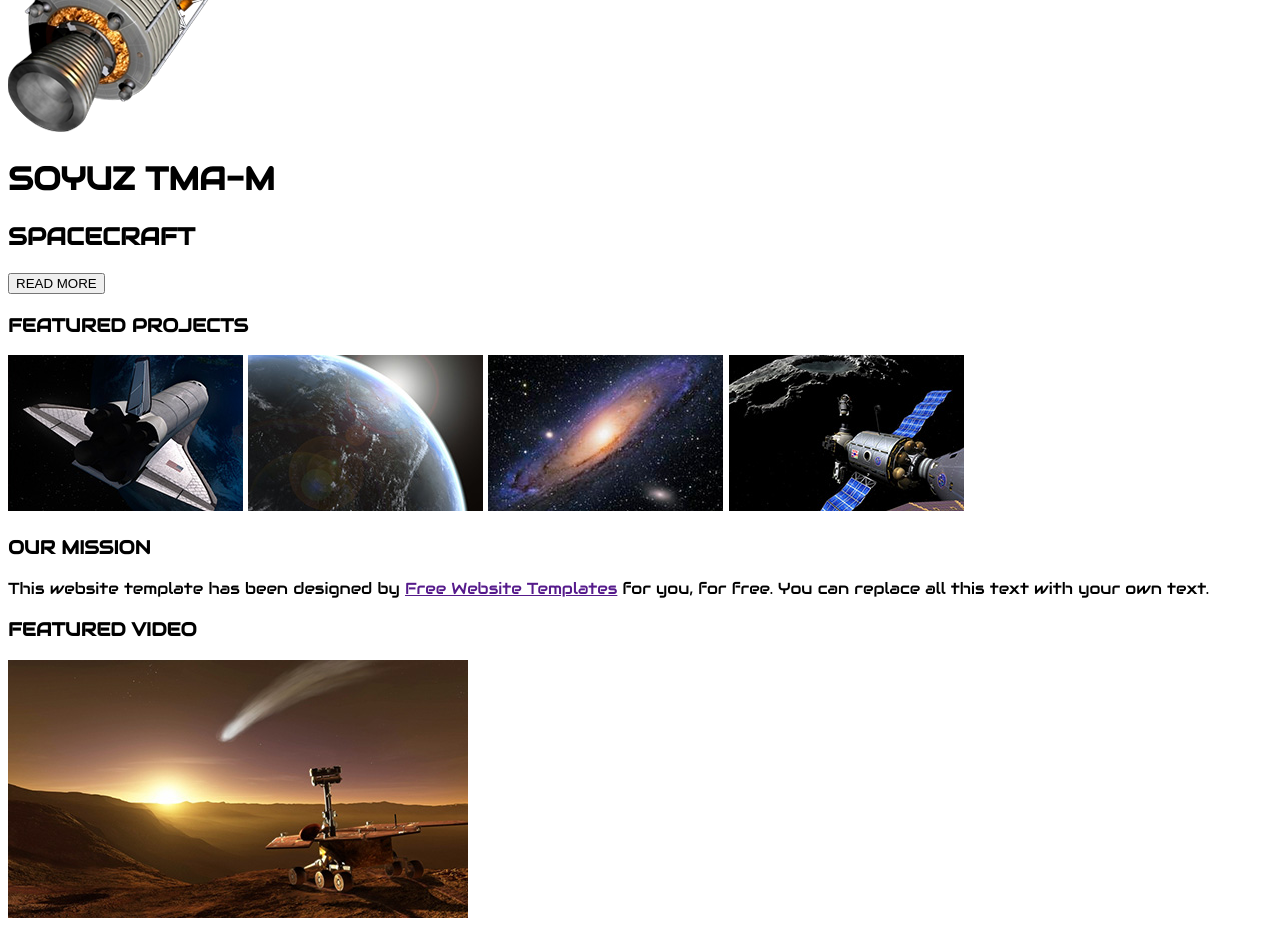
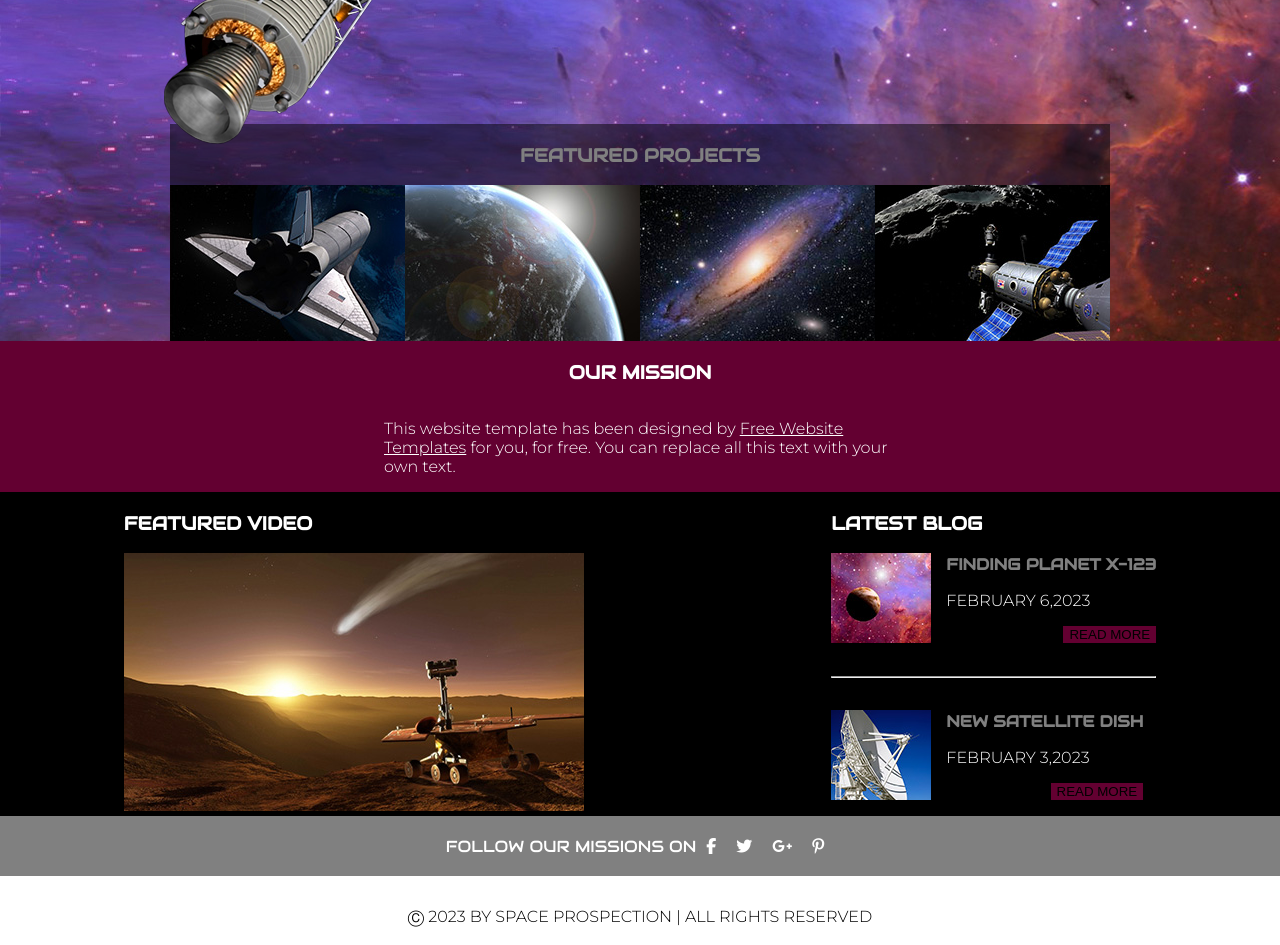
Before and after one commit to PesoPueblo/space-prospection, a plain HTML site: page index.html in a window 1280 px wide. Shown: the part 420-1365 px from the top of the page. Drawn offline with Linux system fonts and the light colour scheme.

Commit message:
mise en page css

```diff
--- a/index.html
+++ b/index.html
@@ -6,12 +6,13 @@
     <link rel="stylesheet" href="style.css">
     <link rel="preconnect" href="https://fonts.googleapis.com">
     <link rel="preconnect" href="https://fonts.gstatic.com" crossorigin>
-    <link href="https://fonts.googleapis.com/css2?family=Audiowide&display=swap" rel="stylesheet">
+    <link href="https://fonts.googleapis.com/css2?family=Audiowide&family=Montserrat:wght@300&display=swap" rel="stylesheet">
     <title>SPACE PROSPECTION</title>
+    <script src="https://kit.fontawesome.com/31c993d592.js" crossorigin="anonymous"></script>
 </head>
 <body>
     <header>
-        <img src="./images/logo.png" alt="logo">
+        <img src="./images/logo.png" alt="logo" class="logo de space prospection qui représente une fusée blanche sur fond rouge">
         <nav>
             <li class="selected">HOME</li>
             <li>ABOUT</li>
@@ -21,17 +22,17 @@
         </nav>
     </header>
     <main>
-        <div>
-            <img src="./images/satellite.png" alt="satellite">
-            <div>
+        <div class="satellite">
+            <img src="./images/satellite.png" alt="satellite" class="img-satellite">
+            <div class="infos">
                 <h1>SOYUZ TMA-M</h1>
                 <h2>SPACECRAFT</h2>
                 <button>READ MORE</button>
             </div>
         </div>
-        <div>
+        <div class="featured">
             <h3>FEATURED PROJECTS</h3>
-            <div>
+            <div class="img-project">
                 <img src="./images/project-image1.jpg" alt="">
                 <img src="./images/project-image2.jpg" alt="">
                 <img src="./images/project-image3.jpg" alt="">
@@ -39,48 +40,59 @@
             </div>
         </div>
     </main>
-    <div class="backrgroundpink">
+    <section class="backgroundpink">
         <h3>OUR MISSION</h3>
         <p>
-            This website template has been designed by <a href="">Free Website Templates</a> for you, for free.
+            This website template has been designed by <a href="#">Free Website Templates</a> for you, for free.
             You can replace all this text with your own text.
         </p>
-    </div>
-    <div class="backrgroundblack">
+    </section>
+    <section class="backgroundblack">
         <div>
             <h3>FEATURED VIDEO</h3>
             <img src="./images/mars-rover.jpg" alt="">
         </div>
-        <div>
+        <div >
             <h3>LATEST BLOG</h3>
-            <div>
-                <img src="./images/finding-planet.jpg" alt="">
-                <div>
-                    <h4></h4>
-                    <p></p>
+            <div class="blog-container">
+                <div class="blog">
+                    <img src="./images/finding-planet.jpg" alt="">
+                    <div class="blog-infos">
+                        <h4 class="blog-title">FINDING PLANET X-123</h4>
+                        <p>FEBRUARY 6,2023</p>
+                        <button>READ MORE</button>
+                    </div>
                 </div>
-                <button>READ MORE</button>
-            </div>
-            <div>
-                <img src="./images/new-satellitedish.jpg" alt="">
-                <div>
-                    <h4></h4>
-                    <p></p>
+                <hr>
+                <div class="blog">
+                    <img src="./images/new-satellitedish.jpg" alt="">
+                    <div class="blog-infos">
+                        <h4 class="blog-title">NEW SATELLITE DISH</h4>
+                        <p>FEBRUARY 3,2023</p>
+                        <button>READ MORE</button>
+                    </div>
                 </div>
-                <button>READ MORE</button>
             </div>
         </div>
-    </div>
+    </section>
     <footer>
-        <div>
+        <div class="backgroundgrey">
             <span>FOLLOW OUR MISSIONS ON</span>
-            <i></i>
-            <i></i>
-            <i></i>
-            <i></i>
+            <a href="#">
+                <i class="fa-brands fa-facebook-f"></i>
+            </a>
+            <a href="#">
+                <i class="fa-brands fa-twitter"></i>
+            </a>
+            <a href="#">
+                <i class="fa-brands fa-google-plus-g"></i>
+            </a>
+            <a href="#">
+                <i class="fa-brands fa-pinterest-p"></i>
+            </a>
         </div>
-        <div>
-            <p>2023 BY SPACE PROSPECTION | ALL RIGHTS RESERVED</p>
+        <div class="backgroundwhite">
+            <p>&#9400; 2023 BY SPACE PROSPECTION | ALL RIGHTS RESERVED</p>
         </div>
     </footer>
 </body>
--- a/style.css
+++ b/style.css
@@ -1,12 +1,153 @@
 body{
+    color: white;
     font-family: 'Audiowide', cursive;
+    background-image: url('./images/bg-home.jpg') ;
+    margin: 0;
+}
+p{
+    font-family: 'Montserrat', sans-serif;
 }
 header{
     display: flex;
-    background-color: rgba(0, 0, 0, 0.26);
-    margin: 0;
+    justify-content: center;
+    background-color: rgba(0, 0, 0, 0.5);
+    width: 100%;
+    height: 60px;
+}
+.logo{
+    width: 304px;
 }
 nav{
     display: flex;
     align-items: center;
+    justify-content: space-between;
+    height: 100%;
+    width: 606px;
+    margin-left: 5%;
+
 }
+nav li {
+    list-style:none;
+    height: 100%;
+    padding: 0% 5%;
+    flex-wrap: wrap;
+    align-content: center;
+    display: flex;
+}
+.selected , nav li:hover{
+    background-color: black;
+    color: grey;
+}
+h1{
+    font-size:4em;
+    margin: 0;
+}
+
+main{
+    display: flex;
+    flex-direction: column;
+}
+.satellite{
+    display: flex;
+    align-items: center;
+    justify-content: center;
+}
+.img-satellite{
+    position: relative;
+    top:20px;
+}
+.infos{
+    display: flex;
+    flex-direction: column;
+    justify-content: center;
+    align-items: center;
+}
+.featured{
+    display: flex;
+    justify-content: center;
+    align-items: center;
+    flex-direction: column;
+    background-color: rgba(0, 0, 0, 0.5);
+    width: fit-content;
+    align-self: center;
+}
+.featured>h3{
+    color: grey;
+}
+.img-project{
+    display: flex;
+}
+.backgroundpink{
+    background-color: #630031;
+    display: flex;
+    flex-direction: column;
+    justify-content: center;
+    align-items: center;
+}
+.backgroundpink>p{
+    width: 40%;
+}
+a{
+    color: white;
+}
+.backgroundblack{
+    background-color: black;
+    display: flex;
+    justify-content: space-around;
+    align-items: flex-start;
+
+}
+.backgroundblack button{
+    border: none;
+    background-color: #630031;
+    height: fit-content;
+    position: relative;
+    bottom: 0;
+    right: 0;
+}
+.backgroundwhite{
+    background-color: white;
+    display: flex;
+    justify-content: center;
+    align-items: center;
+    color: black;
+    height: 80px;
+}
+.backgroundgrey{
+    background-color: grey;
+    display: flex;
+    justify-content: center;
+    align-items: center;
+    height: 60px;
+}
+.blog{
+    display: flex;
+    align-items: center;
+}
+.blog img{
+    margin-right: 15px;
+}
+.blog-title{
+    margin:0;
+    color: grey;
+}
+.blog-infos{
+    display: flex;
+    flex-direction: column;
+}
+.blog-infos button{
+    align-self: flex-end;
+
+}
+hr{
+    margin: 10% 0;
+}
+.infos>button{
+    background-color: black;
+    border: none;
+    color: grey;
+    padding: 10px 20px;
+}
+i{
+    margin: 10px;
+}
```
